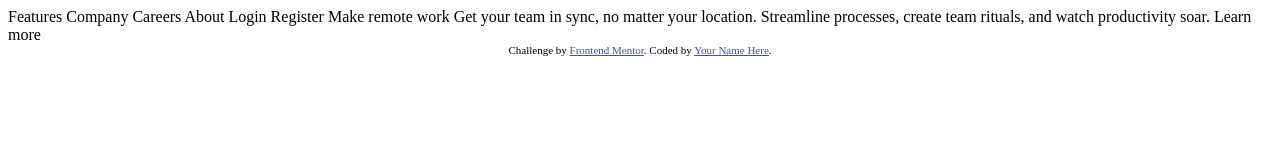
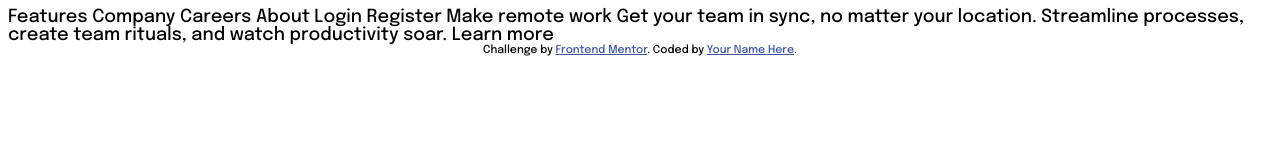
Before and after one commit to jaywooski/intro-sect-with-dropdown, a plain HTML site: page index.html in a window 1280 px wide. Drawn offline with Linux system fonts and the light colour scheme; files that its build step writes are made by us from their sources.

Commit message:
Added styling basics such as font and font sizing

```diff
--- a/assets/style.css
+++ b/assets/style.css
@@ -1,5 +1,16 @@
+@import url('https://fonts.googleapis.com/css2?family=Epilogue:wght@500;700&display=swap');
 
+:root {
+    /* Primary colors */
+    --almost-white : hsl(0, 0%, 98%);
+    --medium-grey : hsl(0, 0%, 41%);
+    --almost-black : hsl(0, 0%, 8%);
 
+    /* font-styles */
+    font-family: 'Epilogue', sans-serif;
+    font-size: 18px;
+
+}
 
 .attribution {
     font-size: 11px; text-align: center;
```
Lines whose indentation alone changed are shown as unchanged.
